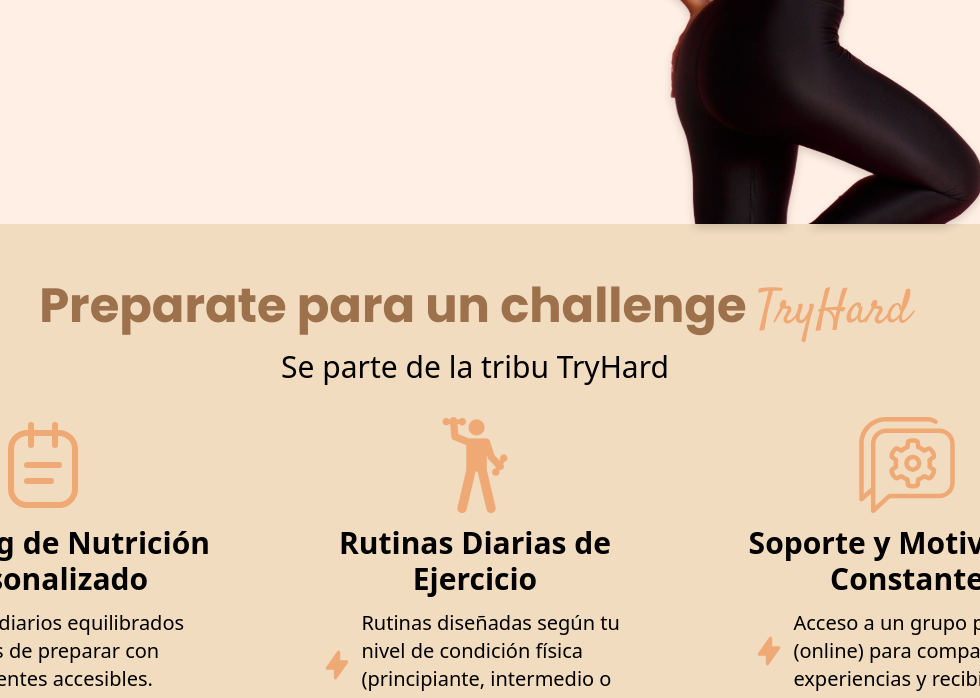
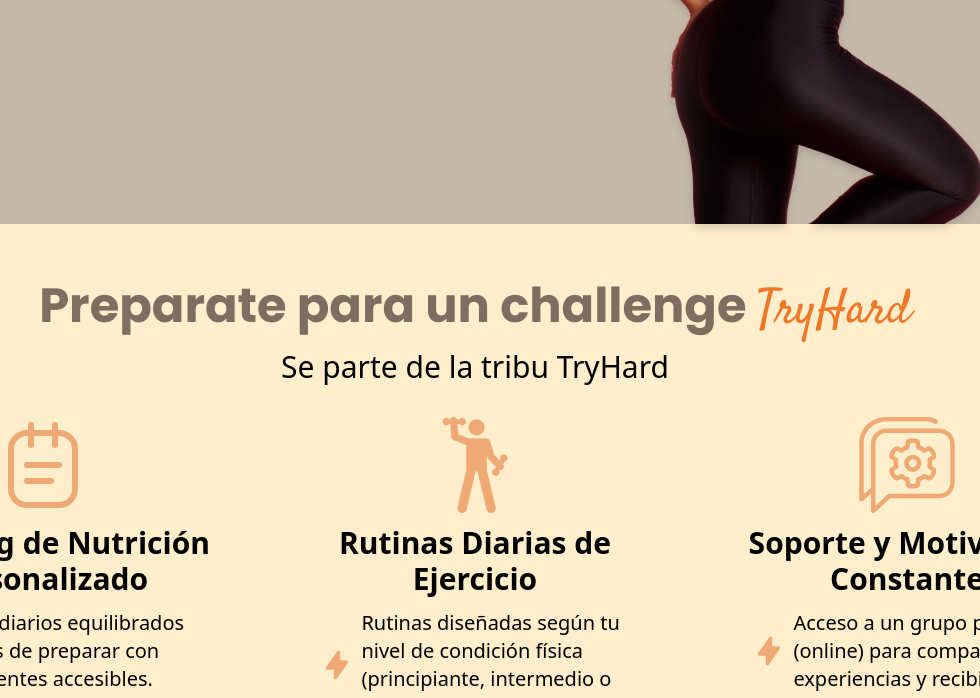
Before and after one commit to rega1237/tryhard-page, a website built with Vite: page index.html in a window 1280 px wide. Shown: the part 698-1396 px from the top of the page, without its empty margins (165-1145 px from the left). Built offline with nearby package versions, Linux system fonts and the light colour scheme.

Commit message:
change main colors

```diff
--- a/src/style.css
+++ b/src/style.css
@@ -1,10 +1,10 @@
 @import "tailwindcss";
 
 @theme {
-  --color-naranja: #EFA975;
-  --color-marron: #9C714B;
-  --color-crema: #FFEFE4;
-  --color-cremaobs: #F1DCC0;
+  --color-naranja: #EE7828;
+  --color-marron: #806D61;
+  --color-crema: #C5BAAA;
+  --color-cremaobs: #FFEECB;
   --font-poppins: "Poppins", serif;
 }
 
```
